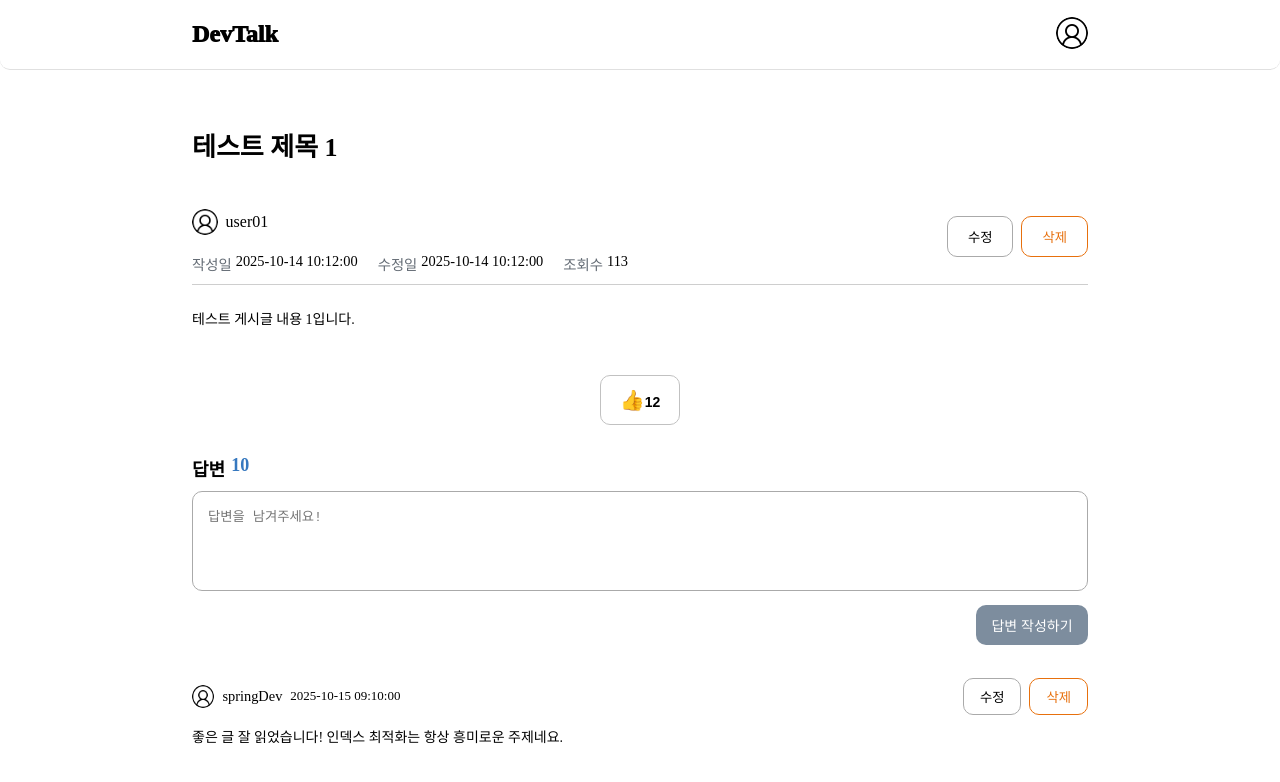
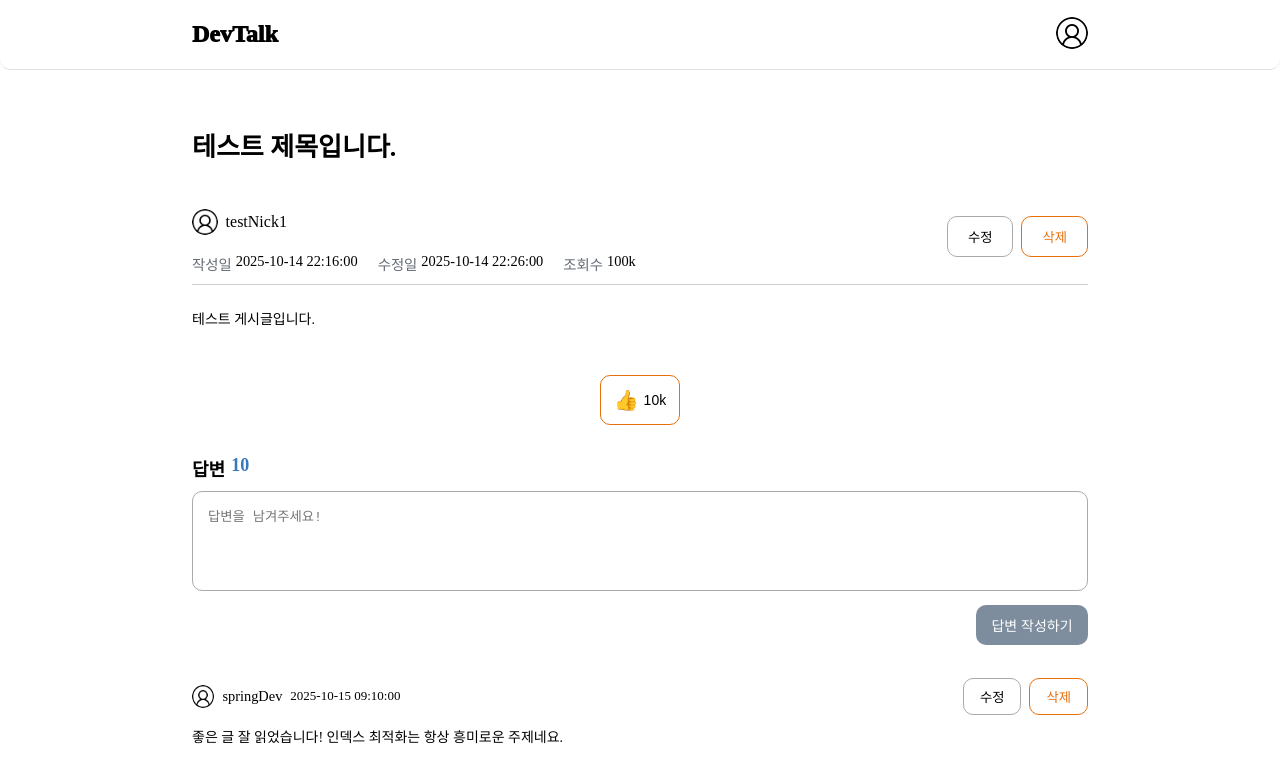
Before and after one commit to 100-hours-a-week/3-ian-kim-community-fe, a React (Vite) app: page /post/1 in a window 1280 px wide. Shown: the top 782 px of the page. Built offline with nearby package versions, Linux system fonts and the light colour scheme.

Commit message:
feat: 게시글 상세 좋아요 화면 구현

```diff
--- a/src/react/assets/dummy/post.js
+++ b/src/react/assets/dummy/post.js
@@ -260,3 +260,231 @@ export const dummyPosts = [
     viewCount: 130,
   },
 ]
+
+export const dummyPostDetails = {
+  1: {
+    postId: 1,
+    title: '테스트 제목입니다.',
+    userId: 1,
+    authorNickname: 'testNick1',
+    content: '테스트 게시글입니다.',
+    authorProfileImageName: '',
+    thumbnailImageName: '',
+    liked: true,
+    createdDate: '2025-10-14 22:16:00',
+    updatedDate: '2025-10-14 22:26:00',
+    likeCount: 10000,
+    commentCount: 1000,
+    viewCount: 100000,
+  },
+  2: {
+    postId: 2,
+    title: 'Spring Boot와 JPA를 활용한 게시판 구현기',
+    userId: 2,
+    authorNickname: 'yehun',
+    content: 'Spring Boot와 JPA로 게시판을 구현하면서 마주친 트랜잭션과 영속성 이슈를 정리했습니다.',
+    authorProfileImageName: '',
+    thumbnailImageName: 'https://test.kr/post2.jpg',
+    liked: false,
+    createdDate: '2025-10-15 09:12:43',
+    updatedDate: '2025-10-15 09:35:20',
+    likeCount: 52,
+    commentCount: 13,
+    viewCount: 188,
+  },
+  3: {
+    postId: 3,
+    title: 'MySQL 인덱스 최적화 실험 결과 공유',
+    userId: 3,
+    authorNickname: 'dbMaster',
+    content: '인덱스 생성 전략과 쿼리 최적화를 실험하며 얻은 결과를 공유합니다.',
+    authorProfileImageName: '',
+    thumbnailImageName: 'https://test.kr/post3.jpg',
+    liked: true,
+    createdDate: '2025-10-16 11:40:22',
+    updatedDate: '2025-10-16 12:01:00',
+    likeCount: 120,
+    commentCount: 45,
+    viewCount: 982,
+  },
+  4: {
+    postId: 4,
+    title: 'Java Concurrency 정리: synchronized vs Lock',
+    userId: 4,
+    authorNickname: 'threadGeek',
+    content: 'synchronized와 ReentrantLock의 차이를 코드와 함께 정리했습니다.',
+    authorProfileImageName: '',
+    thumbnailImageName: 'https://test.kr/post4.jpg',
+    liked: false,
+    createdDate: '2025-10-17 18:05:11',
+    updatedDate: '2025-10-17 18:40:00',
+    likeCount: 64,
+    commentCount: 12,
+    viewCount: 410,
+  },
+  5: {
+    postId: 5,
+    title: 'DTO와 Entity 분리 전략에 대한 고찰',
+    userId: 5,
+    authorNickname: 'cleanCoder',
+    content: '도메인 계층과 프레젠테이션 계층 간의 의존성을 최소화하기 위한 DTO 설계 전략을 다룹니다.',
+    authorProfileImageName: '',
+    thumbnailImageName: 'https://test.kr/post5.jpg',
+    liked: true,
+    createdDate: '2025-10-17 22:32:55',
+    updatedDate: '2025-10-17 23:00:00',
+    likeCount: 33,
+    commentCount: 7,
+    viewCount: 155,
+  },
+  6: {
+    postId: 6,
+    title: 'Spring AOP로 로깅 처리하기',
+    userId: 6,
+    authorNickname: 'aspectGuy',
+    content: 'AOP를 이용해 중복된 로깅 코드를 제거하고 유지보수성을 높이는 방법을 소개합니다.',
+    authorProfileImageName: '',
+    thumbnailImageName: 'https://test.kr/post6.jpg',
+    liked: true,
+    createdDate: '2025-10-18 09:22:10',
+    updatedDate: '2025-10-18 09:40:00',
+    likeCount: 49,
+    commentCount: 16,
+    viewCount: 376,
+  },
+  7: {
+    postId: 7,
+    title: 'JPA 영속성 컨텍스트와 flush 타이밍 분석',
+    userId: 7,
+    authorNickname: 'persistencePro',
+    content: 'flush가 발생하는 시점과 JPA의 write-behind 전략을 예제 코드로 분석했습니다.',
+    authorProfileImageName: '',
+    thumbnailImageName: 'https://test.kr/post7.jpg',
+    liked: false,
+    createdDate: '2025-10-18 12:15:47',
+    updatedDate: '2025-10-18 13:00:00',
+    likeCount: 91,
+    commentCount: 32,
+    viewCount: 622,
+  },
+  8: {
+    postId: 8,
+    title: 'RestController에서 Validation 처리 패턴',
+    userId: 8,
+    authorNickname: 'apiBuilder',
+    content: 'Bean Validation과 ControllerAdvice를 활용한 검증 패턴을 정리했습니다.',
+    authorProfileImageName: '',
+    thumbnailImageName: 'https://test.kr/post8.jpg',
+    liked: false,
+    createdDate: '2025-10-18 14:59:00',
+    updatedDate: '2025-10-18 15:20:00',
+    likeCount: 28,
+    commentCount: 10,
+    viewCount: 241,
+  },
+  9: {
+    postId: 9,
+    title: 'Querydsl을 활용한 동적 쿼리 최적화',
+    userId: 9,
+    authorNickname: 'dslLover',
+    content: 'BooleanBuilder와 Projections를 이용해 동적 쿼리를 최적화하는 방법을 다룹니다.',
+    authorProfileImageName: '',
+    thumbnailImageName: 'https://test.kr/post9.jpg',
+    liked: true,
+    createdDate: '2025-10-19 10:00:00',
+    updatedDate: '2025-10-19 10:45:00',
+    likeCount: 74,
+    commentCount: 18,
+    viewCount: 502,
+  },
+  10: {
+    postId: 10,
+    title: '트랜잭션 전파와 격리 수준 실험기',
+    userId: 10,
+    authorNickname: 'txTester',
+    content: 'Propagation.REQUIRED와 REQUIRES_NEW의 차이를 실제 코드로 실험했습니다.',
+    authorProfileImageName: '',
+    thumbnailImageName: 'https://test.kr/post10.jpg',
+    liked: false,
+    createdDate: '2025-10-19 13:45:36',
+    updatedDate: '2025-10-19 14:00:00',
+    likeCount: 58,
+    commentCount: 11,
+    viewCount: 334,
+  },
+  11: {
+    postId: 11,
+    title: 'N+1 문제와 fetch join 비교 분석',
+    userId: 11,
+    authorNickname: 'hibernateFan',
+    content: 'JPA에서 발생하는 N+1 문제를 fetch join과 batch size로 해결하는 방법을 비교했습니다.',
+    authorProfileImageName: '',
+    thumbnailImageName: 'https://test.kr/post11.jpg',
+    liked: true,
+    createdDate: '2025-10-19 20:21:00',
+    updatedDate: '2025-10-19 21:00:00',
+    likeCount: 101,
+    commentCount: 27,
+    viewCount: 875,
+  },
+  12: {
+    postId: 12,
+    title: 'Record 타입으로 DTO 간결화하기',
+    userId: 12,
+    authorNickname: 'modernJava',
+    content: 'Java 17의 record를 이용해 DTO 클래스를 간결하게 정의하는 방법을 공유합니다.',
+    authorProfileImageName: '',
+    thumbnailImageName: 'https://test.kr/post12.jpg',
+    liked: true,
+    createdDate: '2025-10-20 08:17:33',
+    updatedDate: '2025-10-20 08:40:00',
+    likeCount: 36,
+    commentCount: 9,
+    viewCount: 298,
+  },
+  13: {
+    postId: 13,
+    title: 'Redis 캐시 도입 후기',
+    userId: 13,
+    authorNickname: 'cacheKing',
+    content: 'Redis를 캐시 계층으로 도입하면서 발생한 이슈와 성능 향상 효과를 공유합니다.',
+    authorProfileImageName: '',
+    thumbnailImageName: 'https://test.kr/post13.jpg',
+    liked: true,
+    createdDate: '2025-10-20 15:00:00',
+    updatedDate: '2025-10-20 15:30:00',
+    likeCount: 89,
+    commentCount: 20,
+    viewCount: 734,
+  },
+  14: {
+    postId: 14,
+    title: 'API 응답 표준화: ApiSuccessResponse 설계',
+    userId: 14,
+    authorNickname: 'restArchitect',
+    content: 'API 응답 구조를 표준화하여 일관된 클라이언트 인터페이스를 제공하는 방법을 다룹니다.',
+    authorProfileImageName: '',
+    thumbnailImageName: 'https://test.kr/post14.jpg',
+    liked: false,
+    createdDate: '2025-10-21 09:10:00',
+    updatedDate: '2025-10-21 09:40:00',
+    likeCount: 42,
+    commentCount: 8,
+    viewCount: 267,
+  },
+  15: {
+    postId: 15,
+    title: '테스트 코드에서 Entity 생성 최적화하기',
+    userId: 15,
+    authorNickname: 'testDev',
+    content: '테스트 코드에서 불필요한 엔티티 생성을 줄이고 속도를 개선하는 전략을 정리했습니다.',
+    authorProfileImageName: '',
+    thumbnailImageName: 'https://test.kr/post15.jpg',
+    liked: true,
+    createdDate: '2025-10-21 16:33:19',
+    updatedDate: '2025-10-21 17:00:00',
+    likeCount: 55,
+    commentCount: 14,
+    viewCount: 322,
+  },
+}
--- a/src/react/components/section/PostSection.jsx
+++ b/src/react/components/section/PostSection.jsx
@@ -6,7 +6,7 @@ import ActionButtons from '@/components/button/ActionButtons.jsx'
 import { useNavigate } from 'react-router'
 import { ROUTES } from '@/routes/routes.js'
 
-function PostSection({ post, modal }) {
+function PostSection({ post, modal, onLikeClick }) {
   const navigate = useNavigate()
 
   const handleEditClick = () => {
@@ -40,7 +40,7 @@ function PostSection({ post, modal }) {
           <p>{post.content}</p>
 
           <div className={styles['post-stats']}>
-            <button className={`${styles['like-box']} ${styles['btn-post-like']} ${post.liked ? styles['liked'] : ''}`}>
+            <button className={`${styles['post-like-btn']} border ${post.liked ? styles['liked'] : ''}`} onClick={onLikeClick}>
               <span className={styles['thumbs-emoji']}>👍</span>
               <span className={styles['like-cnt']}>{formatToCompactNumber(post.likeCount)}</span>
             </button>
--- a/src/react/components/section/PostSection.module.css
+++ b/src/react/components/section/PostSection.module.css
@@ -47,10 +47,6 @@
   white-space: pre-wrap;
 }
 
-.post-detail-view-count {
-  font-size: 0.75rem;
-}
-
 .post-stats {
   display: flex;
   justify-content: center;
@@ -59,16 +55,16 @@
   gap: 0.625rem;
 }
 
-.like-box {
+.post-like-btn {
   text-align: center;
-  border: 0.09375rem solid #c1c1c1;
   background-color: white;
-  border-radius: 0.625rem;
   padding: 0.75rem 0.875rem;
-  font-size: 0.875rem;
-  font-weight: 600;
   width: 3.125rem;
   box-sizing: content-box;
+  display: flex;
+  justify-content: center;
+  align-items: center;
+  gap: 0.3rem;
 }
 
 .thumbs-emoji {
@@ -78,3 +74,8 @@
 .liked {
   border-color: #e7700d;
 }
+
+.like-cnt {
+  font-size: 0.875rem;
+  font-weight: 400;
+}
--- a/src/react/pages/PostPage/PostPage.jsx
+++ b/src/react/pages/PostPage/PostPage.jsx
@@ -1,5 +1,5 @@
 import { dummyComments } from '@/assets/dummy/comment.js'
-import { dummyPosts } from '@/assets/dummy/post.js'
+import { dummyPostDetails } from '@/assets/dummy/post.js'
 import Modal from '@/components/modal/Modal.jsx'
 import CommentSection from '@/components/section/CommentSection.jsx'
 import PostSection from '@/components/section/PostSection.jsx'
@@ -14,12 +14,12 @@ function PostPage() {
 
   const { postId } = useParams()
 
-  const [post, setPost] = useState(null)
-  const [comments, setComments] = useState(null)
+  const [post, setPost] = useState({})
+  const [comments, setComments] = useState([])
 
   useEffect(() => {
     // TODO: 게시글 조회 API 연결
-    setPost(dummyPosts.find((post) => post.postId === Number(postId)))
+    setPost(dummyPostDetails[Number(postId)])
 
     // TODO: 댓글 목록 조회 API 연결
     setComments(dummyComments)
@@ -47,12 +47,21 @@ function PostPage() {
     })
   }
 
+  const handleLikeClick = () => {
+    // TODO: 게시글 좋아요 API 연결
+    setPost((prev) => {
+      const liked = !prev.liked
+      const likeCount = liked ? prev.likeCount + 1 : prev.likeCount - 1
+      return { ...prev, liked, likeCount }
+    })
+  }
+
   const modal = useModal(handleDeletePost)
 
   return (
     <>
       <div className={styles['post-detail-page']}>
-        {post && <PostSection post={post} modal={modal} />}
+        {post && <PostSection post={post} modal={modal} onLikeClick={handleLikeClick} />}
 
         {comments && <CommentSection comments={comments} onDeleteComment={handleDeleteComment} onCreateComment={handleCreateComment} onEditComment={handleEditComment} />}
 
```
